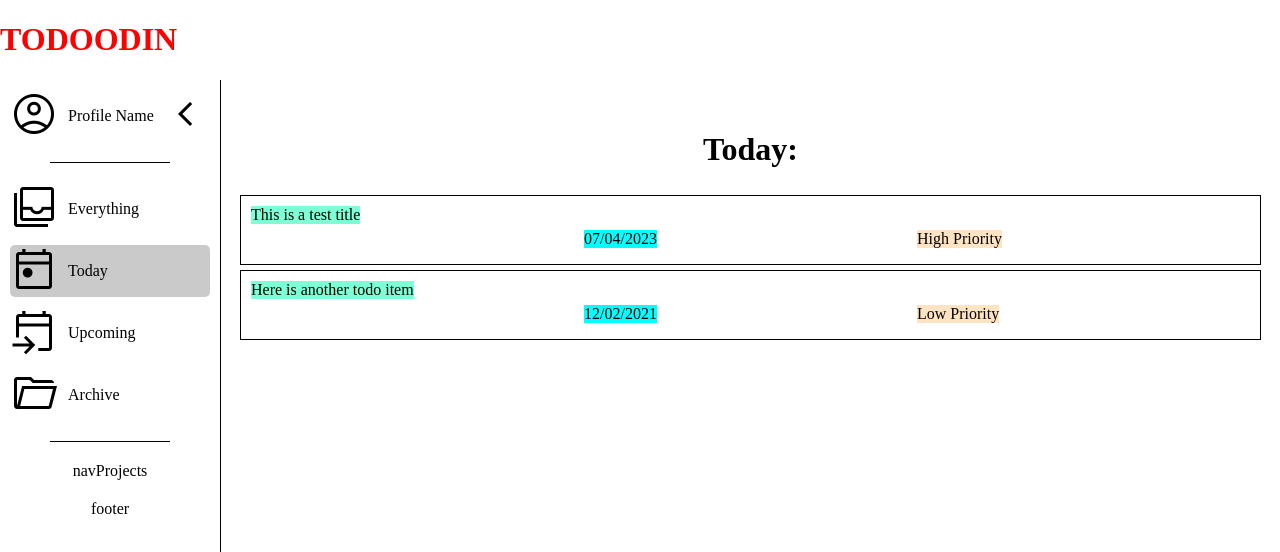
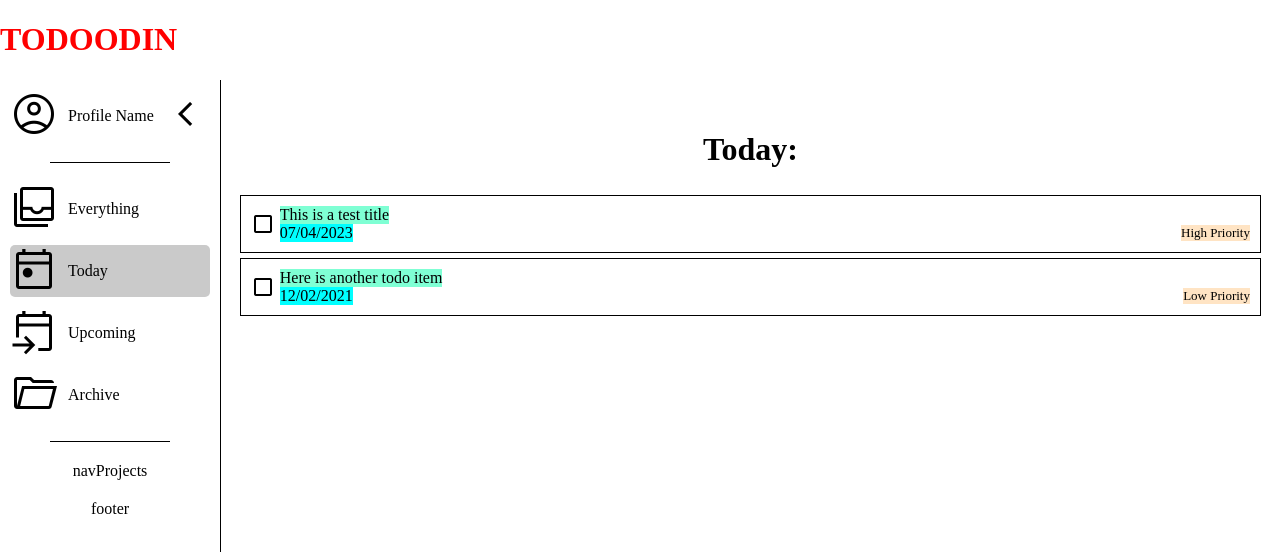
Before and after one commit to joerow/odin-todolist, a website built with webpack: page dist/index.html in a window 1280 px wide. Shown: the top 552 px of the page. Built offline with nearby package versions, Linux system fonts and the light colour scheme.

Commit message:
add some styling to todos

```diff
--- a/src/domFunctions.js
+++ b/src/domFunctions.js
@@ -138,6 +138,11 @@ const domFunctions = (name, date) => {
       todoContainer.classList.add("todo-item");
       todoContainer.dataset.index = index;
       display.append(todoContainer);
+      const todoCheck = document.createElement("div");
+      todoCheck.classList.add("todo-check");
+      todoCheck.innerHTML =
+        '<span class="material-symbols-outlined">check_box_outline_blank</span>';
+      todoContainer.append(todoCheck);
       const todoTitle = document.createElement("div");
       todoTitle.classList.add("todo-title");
       todoTitle.textContent = item.getTitle();
--- a/src/index.js
+++ b/src/index.js
@@ -1,5 +1,5 @@
 import "./style.css";
-import { todo } from "./lists.js";
+import { todo, testfn } from "./lists.js";
 import { domFunctions } from "./domFunctions.js";
 
 const domHandler = domFunctions();
@@ -50,5 +50,6 @@ let testy2 = todo(
 );
 let todoList = [];
 todoList.push(testy, testy2);
-console.log(todoList[0].getDescription());
 domHandler.renderTodoList(todoList);
+let listManager = testfn();
+listManager.testfunction();
--- a/src/lists.js
+++ b/src/lists.js
@@ -18,7 +18,13 @@ const todo = (title, description, dueDate, priority) => {
     getPriority,
   };
 };
-export { todo };
+const testfn = () => {
+  const testfunction = (x) => {
+    console.log("this is the test fn");
+  };
+  return { testfunction };
+};
+export { todo, testfn };
 
 /* class MenuItem {
   constructor(title, description, imageName) {
--- a/src/style.css
+++ b/src/style.css
@@ -85,20 +85,25 @@ body {
 
 .todo-item {
   display: grid;
-  grid-template: 1.5rem 1.5rem / repeat(3, 1fr);
+  grid-template: auto auto / 1.8rem repeat(3, 1fr);
   justify-items: flex-start;
   align-items: flex-start;
-
-  height: 3rem;
   width: 100%;
   padding: 10px;
   border: 1px solid #000000;
+}
+.todo-check {
+  grid-row: 1 / 3;
+  align-items: center;
+  align-self: center;
+  height: 24px;
+  cursor: pointer;
 }
 
 .todo-title {
   background-color: aquamarine;
   grid-row: 1;
-  grid-column: span 3;
+  grid-column: 2 / span 3;
 }
 
 .todo-due {
@@ -108,5 +113,9 @@ body {
 
 .todo-priority {
   background-color: bisque;
-  grid-column: 3;
+  grid-column: 4;
+  display: flex;
+  align-self: center;
+  justify-self: right;
+  font-size: small;
 }
```
